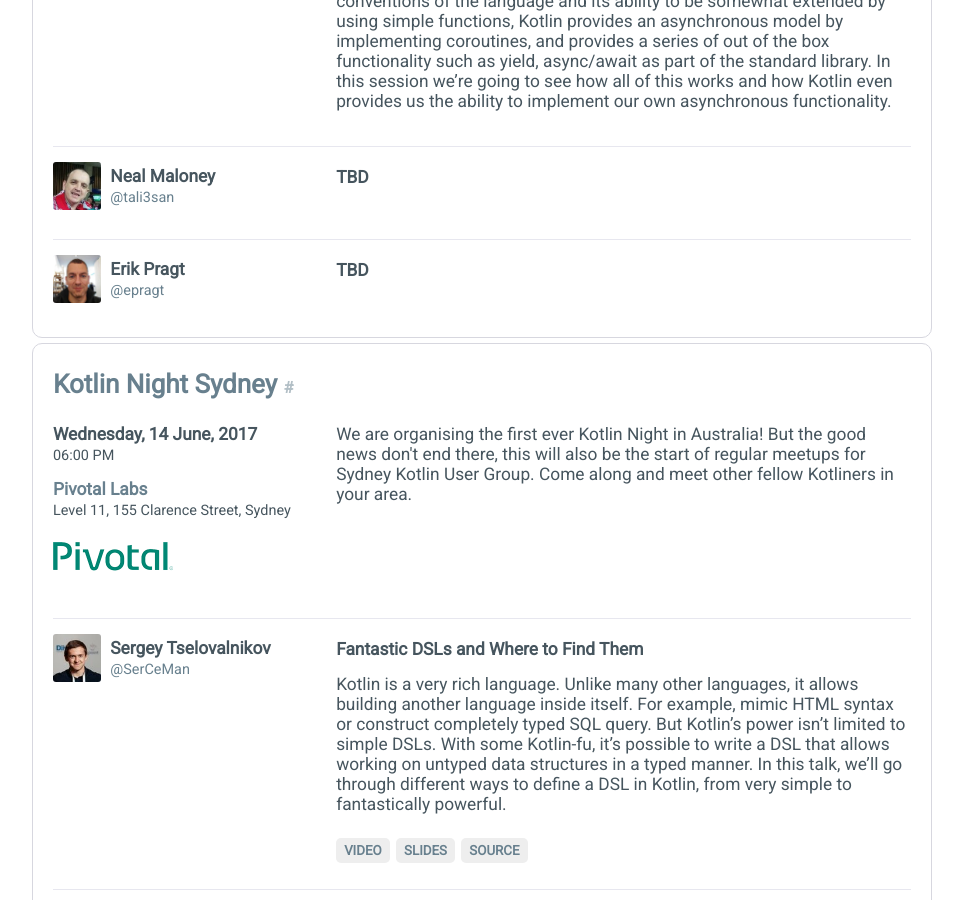
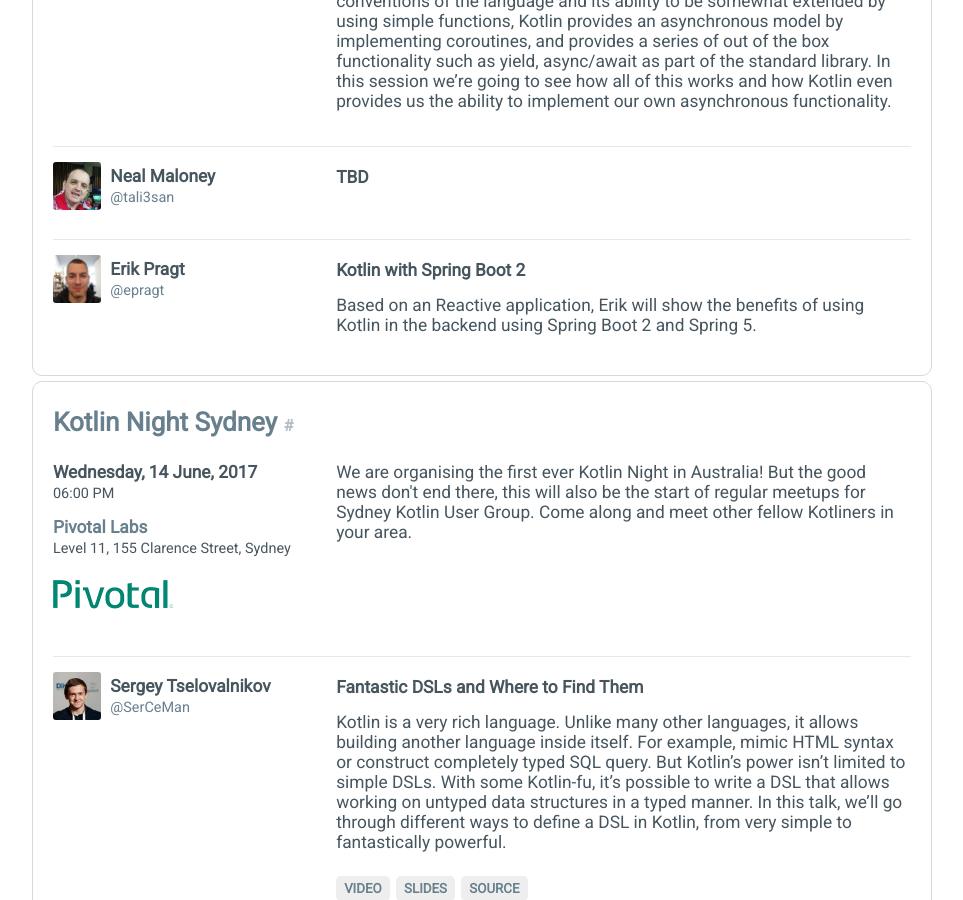
Before and after one commit to garethsime/sydkotlin.github.io, a Jekyll site: the page built from index.html, in a window 1280 px wide and 900 px high, scrolled down 796 px. Shown: the whole window, without its empty margins (158-1121 px from the left). Built offline with Jekyll 4.4.1, drawn with Linux system fonts in a browser that asks for light colours; nearby versions of some CDN libraries.

Commit message:
Update August meetup

```diff
--- a/_data/events.yml
+++ b/_data/events.yml
@@ -187,7 +187,9 @@
         twitter: epragt
         image: profiles/epragt.jpeg
 
-      title: "TBD"
+      title: "Kotlin with Spring Boot 2"
       description: >
+        Based on an Reactive application, Erik will show the benefits of using Kotlin in the
+        backend using Spring Boot 2 and Spring 5.
 
       links:
```
